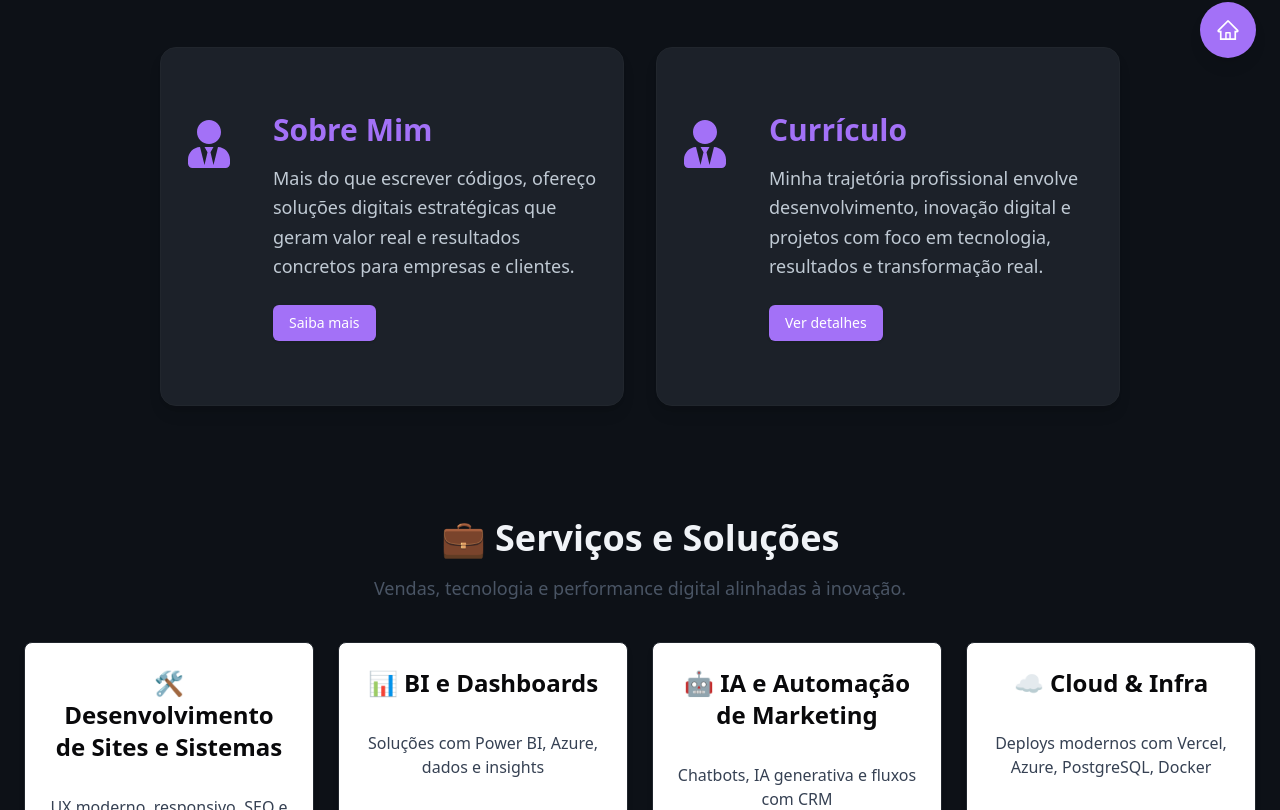
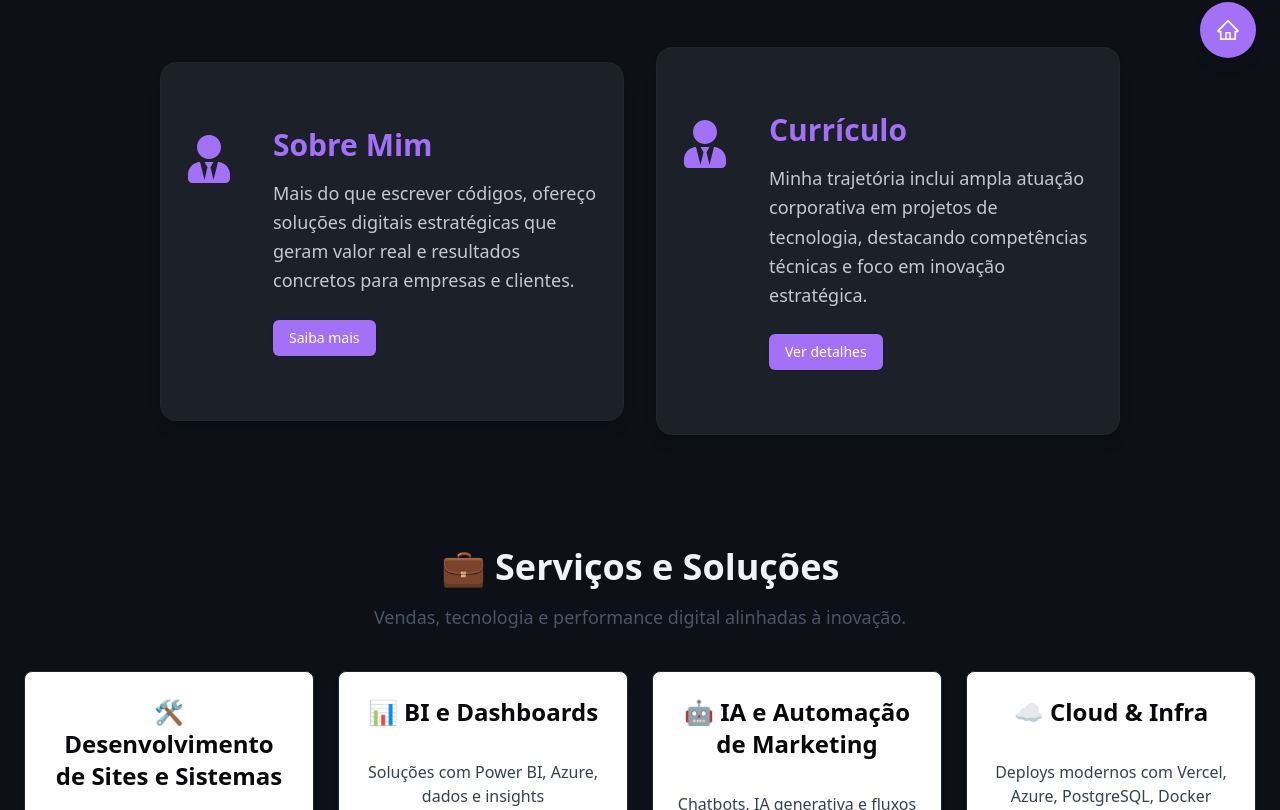
Before and after one commit to reginaldogomes/nextjs-developer-resume, a Next.js app: page / in a window 1280 px wide. Shown: the part 718-1528 px from the top of the page. Built offline with nearby package versions, Linux system fonts and the light colour scheme.

Commit message:
fix: update resume description for clarity and correct background class name in Header component

```diff
--- a/src/app/page.tsx
+++ b/src/app/page.tsx
@@ -15,7 +15,7 @@ const aboutMeCards = [
   {
     title: 'Currículo',
     description:
-      'Minha trajetória profissional envolve desenvolvimento, inovação digital e projetos com foco em tecnologia, resultados e transformação real.',
+      'Minha trajetória inclui ampla atuação corporativa em projetos de tecnologia, destacando competências técnicas e foco em inovação estratégica.',
     buttonText: 'Ver detalhes',
     buttonLink: '/resume',
   },
--- a/src/components/layout/Header.tsx
+++ b/src/components/layout/Header.tsx
@@ -4,7 +4,7 @@ import Logo from '../shared/Logo'
 
 export const Header = () => {
   return (
-    <header className="sticky top-0 z-11 p-4 bg-backgroun shadow-md">
+    <header className="sticky top-0 z-11 p-4 bg-background shadow-md">
       <div className="container mx-auto flex items-center justify-between">
         <Logo />
         <Navbar />
```
